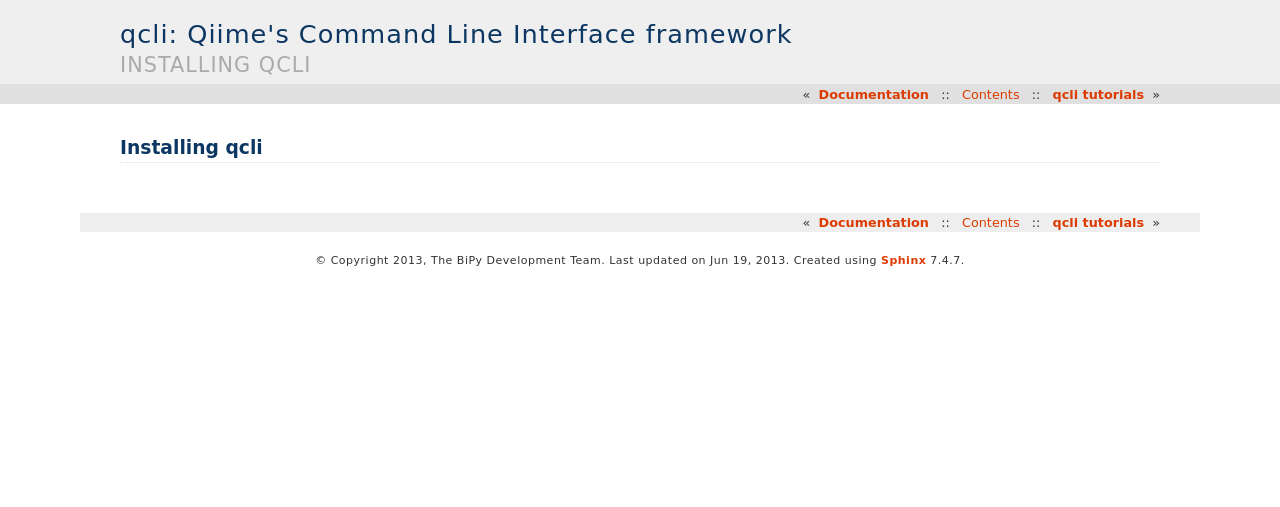
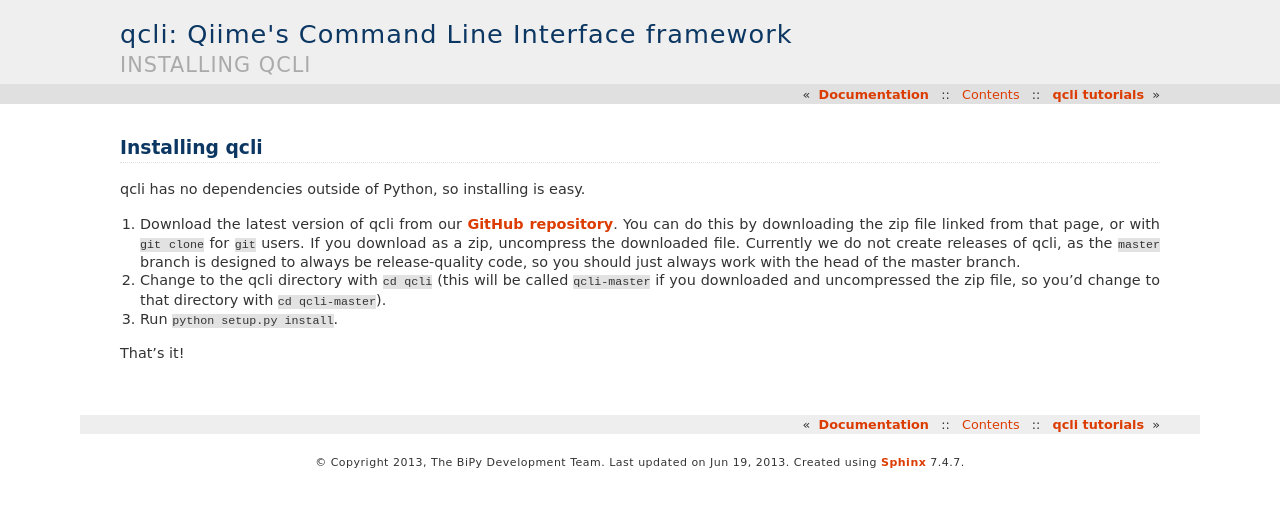
Before and after one commit to biocore/pyqi, a Sphinx documentation site: the page built from doc/install/index.rst, in a window 1280 px wide. Shown: the top 507 px of the page. Built offline with Sphinx 7.4.7, drawn with Linux system fonts in a browser that asks for light colours.

Commit message:
cleaned up text

```diff
--- a/doc/index.rst
+++ b/doc/index.rst
@@ -11,9 +11,7 @@
  * An automated test framework, which can supplement unit tests (which typically don't test command line interfaces) to alert you of changes that break your usage examples.
  * An automated documentation framework. Sphinx-compatible rst files can be auto-generated for your qcli scripts.
 
-qcli makes the command line interface originally developed for `QIIME <www.qiime.org>`_ a standalone package, as it  became apparent that it would be useful in tools other than QIIME, but without the very heavy-weight QIIME dependency. The name of this package may change as it reaches maturity.
-
-qcli is very light-weight. Its only requirement is a working Python 2.6.
+qcli (canonically pronounced *queue sea el eye*) is being designed to make `QIIME <http://www.qiime.org>`_'s Command Line Interface framework a standalone package so it can be used in tools other than QIIME without the very heavy-weight dependency of QIIME itself. The name of this package may change as it reaches maturity. qcli is very light-weight. Its only requirement is a working Python 2.6 installation.
 
 Documentation index
 -------------------
--- a/doc/install/index.rst
+++ b/doc/install/index.rst
@@ -3,3 +3,11 @@
 ===============
 Installing qcli
 ===============
+
+qcli has no dependencies outside of Python, so installing is easy.
+
+1. Download the latest version of qcli from our `GitHub repository <https://github.com/bipy/qcli>`_. You can do this by downloading the zip file linked from that page, or with ``git clone`` for ``git`` users. If you download as a zip, uncompress the downloaded file. Currently we do not create releases of qcli, as the ``master`` branch is designed to always be release-quality code, so you should just always work with the head of the master branch.
+2. Change to the qcli directory with ``cd qcli`` (this will be called ``qcli-master`` if you downloaded and uncompressed the zip file, so you'd change to that directory with ``cd qcli-master``).
+3. Run ``python setup.py install``.
+
+That's it!
```
Also changed, not shown: README.md (+1 -1 lines).
